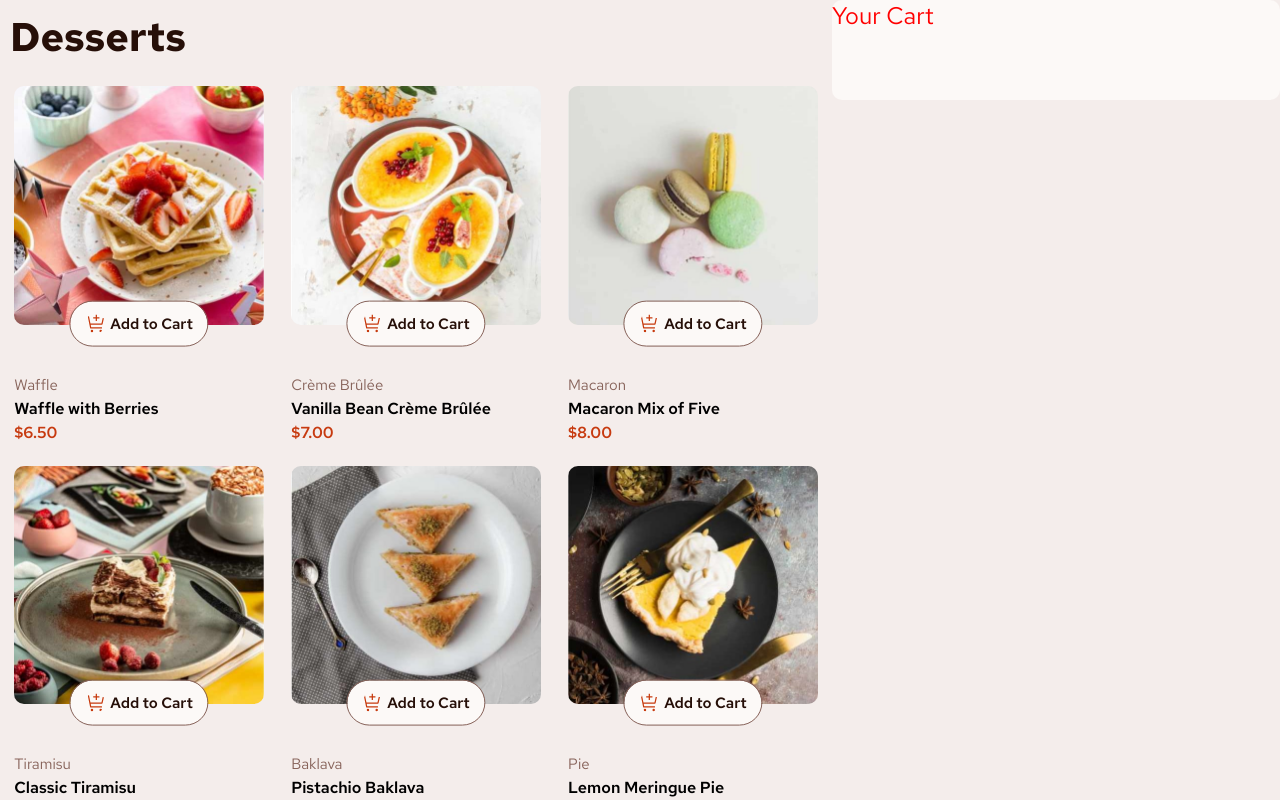
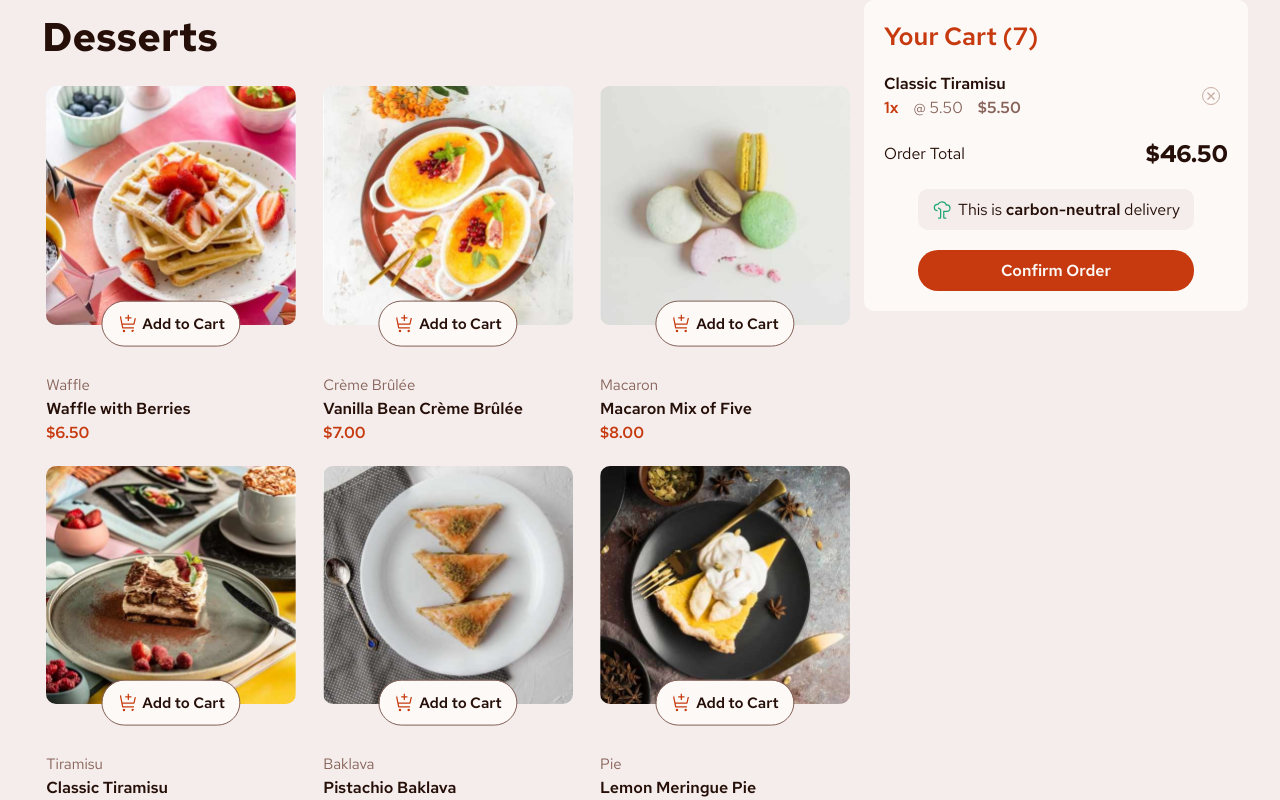
Before and after one commit to antonimatheus/Product-list-with-cart, a React (Vite) app: page / in a window 1280 px wide. Shown: the top 800 px of the page. Built offline with nearby package versions, Linux system fonts and the light colour scheme.

Commit message:
cart design almost done

```diff
--- a/src/index.css
+++ b/src/index.css
@@ -31,10 +31,12 @@ body {
   width: 100vw;
   height: 100vh;
   background-color: var(--Rose100);
+  color: var(--Rose900);
 }
 
 .container {
   display: flex;
+  justify-content: center;
   flex-direction: row;
 }
 
@@ -58,8 +60,12 @@ body {
 /*  Cart  */
 
 .Cart {
-  width: 35vw;
-  height: 100px;
+  display: flex;
+  flex-direction: column;
+  width: 30vw;
+  height: 100%;
   background-color: var(--Rose50);
   border-radius: 10px;
+  padding: 20px;
+  gap: 20px;
 }
--- a/src/mainContent/Cart.css
+++ b/src/mainContent/Cart.css
@@ -1,5 +1,134 @@
 @charset "UTF-8";
 
-h1 {
-    color: red;
+.cart--Title h1 {
+    color: var(--Red);
+    font-weight: 600;
+    font-size: 25px;
 }
+
+.cart--Order {
+    display: flex;
+   /* background-color: red;*/
+}
+
+.cart--Order--info {
+    display: flex;
+    flex-direction: column;
+    justify-content: center;
+    gap: 3px;
+    /*background-color: green;*/
+    width: 90%;
+}
+
+.cart--Order--h1 h2{
+    color: var(--Rose900);
+    font-weight: 600;
+    font-size: 16px;
+}
+
+.cart--Order--quantity {
+    display: flex;
+    flex-direction: row;
+    gap: 15px;
+}
+
+.cart--Order--quantityh3 h3 {
+    color: var(--Red);
+    font-weight: 600;
+    font-size: 16px;
+}
+
+.cart--Order--quantity p {
+    color: var(--Rose500);
+}
+
+.cart--Order--quantityp p {
+    font-weight: 400;
+}
+
+.cart--Order--quantitym p {
+    font-weight: 600;
+}
+
+.cart--Order--delete {
+    display: flex;
+    justify-content: center;
+    align-items: center;
+    width: 10%;
+    cursor: pointer;
+    /* background-color: blue;*/
+}
+
+.cart--Order--delete img {
+    display: flex;
+    align-items: center;
+    justify-content: center;
+    padding: 3px;
+    border: 1px solid var(--Rose300);
+    border-radius: 50%;
+    transition: .4s;
+}
+
+.cart--Order--delete img:hover {
+    border-color: var(--Rose900);
+}
+
+.cart--Line span {
+    content: '';
+    border-bottom: 1px solid var(--Rose900);
+    width: 90%;
+    top: 43%;
+    background-color: gray;
+    left: 50%;
+    transform: translate(-50%, -50%);
+}
+
+.cart--Total {
+    display: flex;
+    flex-direction: row;
+    align-items: center;
+    justify-content: space-between;
+}
+
+.cart--Total h2 {
+    font-weight: 700;
+}
+
+.cart--Text {
+    display: flex;
+    align-items: center;
+    justify-content: center;
+    margin: 0 auto;
+    width: 80%;
+    border-radius: 10px;
+    padding: 10px;
+    gap: 5px;
+    background-color: var(--Rose100);
+}
+
+.cart--Text span {
+    font-weight: 600;
+}
+
+.cart--Button {
+    display: flex;
+    justify-content: center;
+    align-items: center;
+}
+
+.cart--Button button {
+    width: 80%;
+    font-size: 16px;
+    font-weight: 600;
+    border: none;
+    padding: 10px;
+    border-radius: 20px;
+    color: var(--Rose50);
+    background-color: var(--Red);
+    transition: .4s;
+    cursor: pointer;
+}
+
+.cart--Button button:hover {
+    background-color: hsl(14, 84%, 32%);
+}
--- a/src/mainContent/Cart.jsx
+++ b/src/mainContent/Cart.jsx
@@ -1,9 +1,54 @@
 import React from "react";
 import "./Cart.css"
 
+import removeItem from "../assets/images/icon-remove-item.svg"
+import carbonNeutral from "../assets/images/icon-carbon-neutral.svg"
+
 function Cart() {
     return (
-        <h1>Your Cart</h1>
+        <>
+            <div className="cart--Title">
+                <h1>Your Cart (7)</h1>
+            </div>
+            <div className="cart--Order">
+                <div className="cart--Order--info">
+                    <div className="cart--Order--h1">
+                        <h2>Classic Tiramisu</h2>
+                    </div>
+                    <div className="cart--Order--quantity">
+                        <div className="cart--Order--quantityh3">
+                            <h3>1x</h3>
+                        </div>
+                        <div className="cart--Order--quantityp">
+                            <p>@ 5.50</p>
+                        </div>
+                        <div className="cart--Order--quantitym">
+                            <p>$5.50</p>
+                        </div>
+                    </div>
+                </div>
+                <div className="cart--Order--delete">
+                    <p> <img src={removeItem} alt="Remove Item" /> </p>
+                </div>
+                <div className="cart--Line">
+                    <span></span>
+                </div>
+            </div>
+
+            <div className="cart--Total">
+                <p>Order Total</p>
+                <h2>$46.50</h2>
+            </div>
+
+            <div className="cart--Text">
+                <img src={carbonNeutral} alt="Carbon Neutral" />
+                <p>This is <span>carbon-neutral</span> delivery</p>
+            </div>
+
+            <div className="cart--Button">
+                <button>Confirm Order</button>
+            </div>
+        </>
     )
 }
 
```
